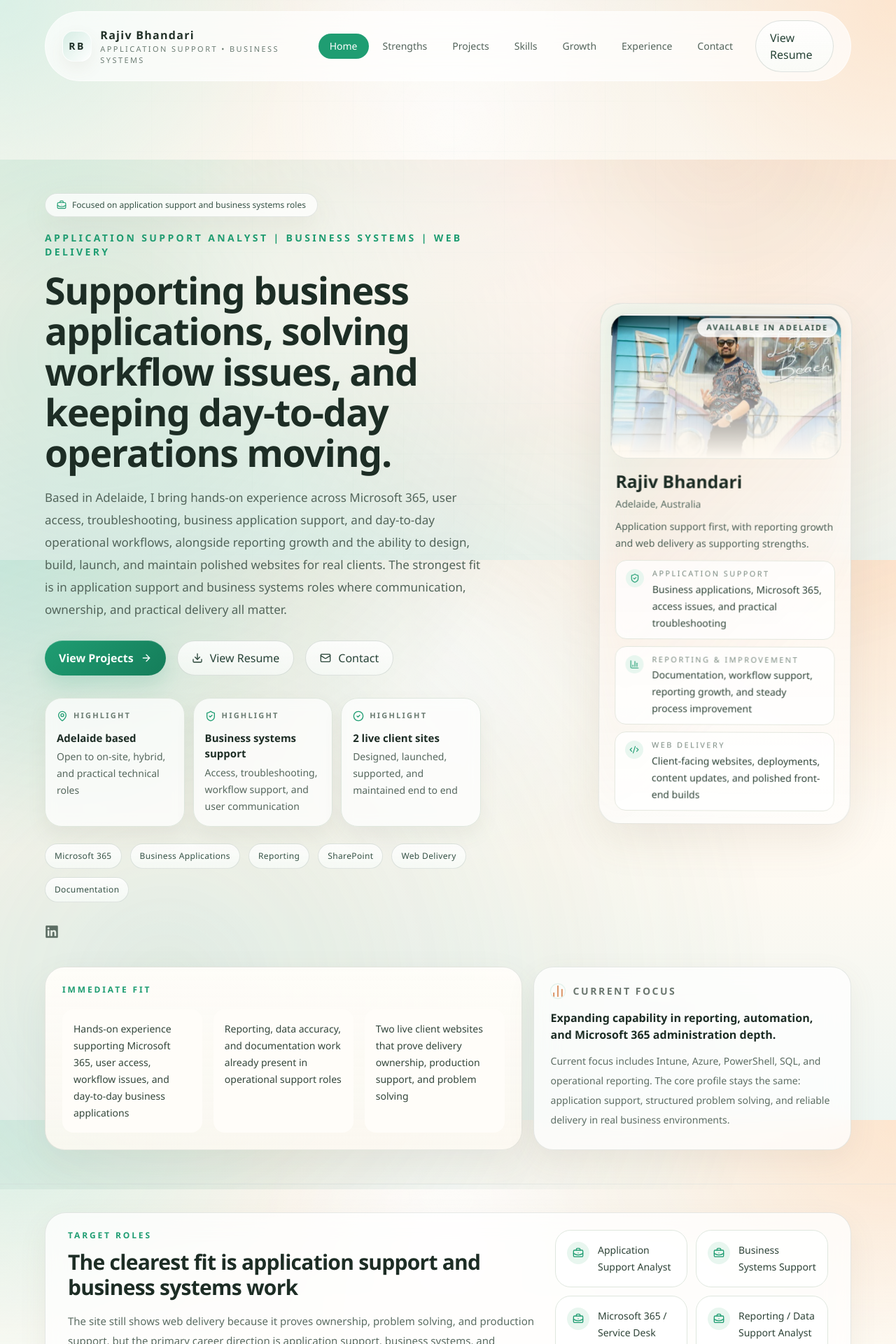
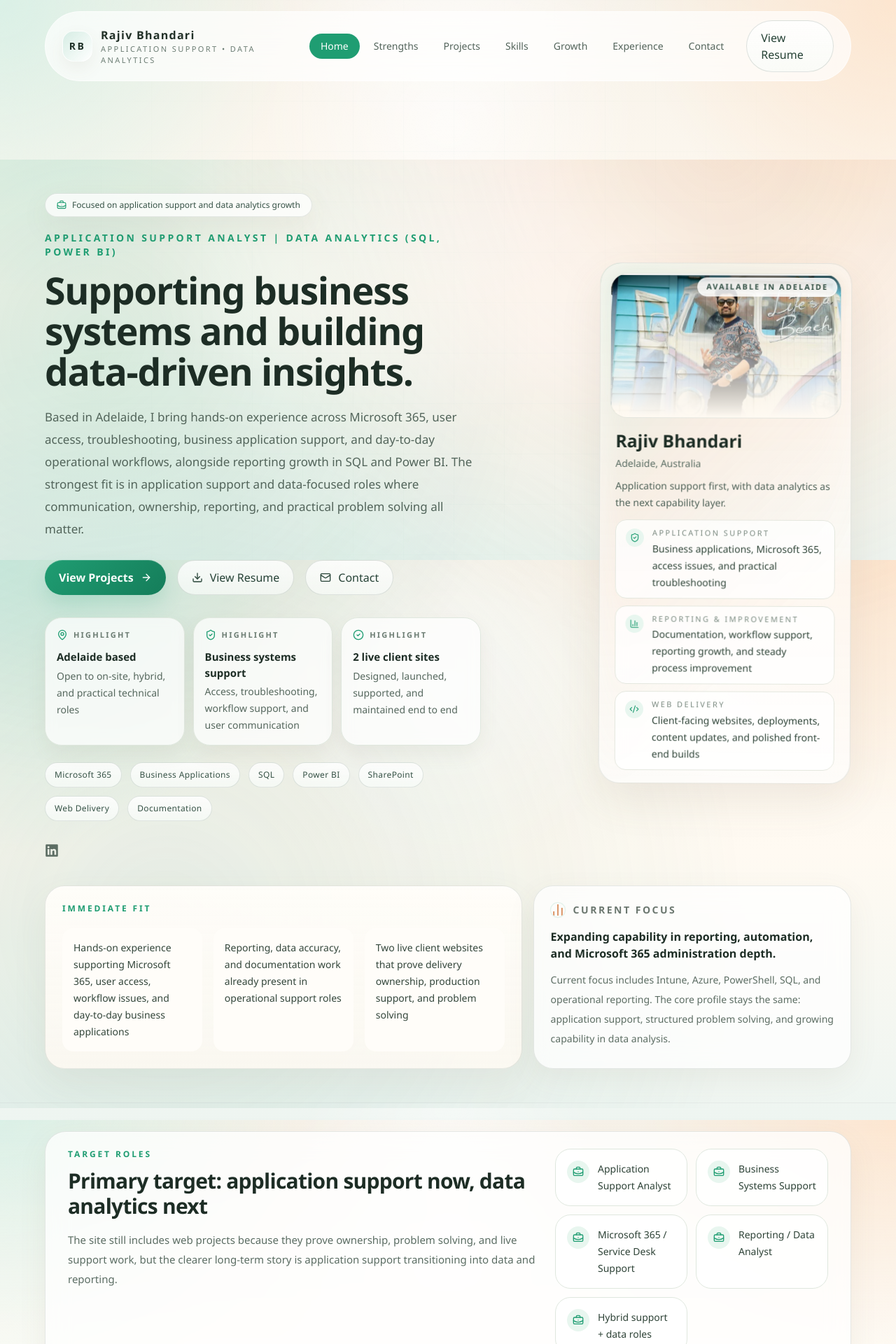
Before and after one commit to prodev1996/portfolio, a Next.js app: page / in a window 1280 px wide. Shown: the top 1920 px of the page at 70% size. Built offline with nearby package versions, Linux system fonts and the light colour scheme.

Commit message:
Sharpen support to data transition story

```diff
--- a/app/layout.tsx
+++ b/app/layout.tsx
@@ -12,14 +12,14 @@ export const metadata: Metadata = {
     template: "%s | Rajiv Bhandari",
   },
   description:
-    "Portfolio of Rajiv Bhandari, an Adelaide-based application support professional with experience across Microsoft 365, business systems, troubleshooting, reporting growth, and client-facing websites.",
+    "Portfolio of Rajiv Bhandari, an Adelaide-based application support professional transitioning into data analytics with experience across Microsoft 365, business systems, troubleshooting, SQL, Power BI, and reporting growth.",
   alternates: {
     canonical: "https://www.rajivbhandari.com",
   },
   openGraph: {
     title: "Rajiv Bhandari | Application Support Analyst",
     description:
-      "Application support, Microsoft 365, business systems, troubleshooting, reporting growth, and delivery proof for Adelaide teams and businesses.",
+      "Application support, Microsoft 365, business systems, SQL, Power BI, reporting growth, and delivery proof for Adelaide teams and businesses.",
     url: "https://www.rajivbhandari.com",
     siteName: "Rajiv Bhandari Portfolio",
     type: "profile",
@@ -36,7 +36,7 @@ export const metadata: Metadata = {
     card: "summary_large_image",
     title: "Rajiv Bhandari | Application Support Analyst",
     description:
-      "Adelaide-based application support professional focused on Microsoft 365, business systems, troubleshooting, reporting growth, and practical delivery.",
+      "Adelaide-based application support professional transitioning into data analytics with Microsoft 365, business systems, SQL, Power BI, and reporting growth.",
     images: ["/og-image.png"],
   },
   keywords: [
@@ -50,6 +50,9 @@ export const metadata: Metadata = {
     "Active Directory",
     "Business Systems",
     "Reporting",
+    "Data Analytics",
+    "SQL",
+    "Power BI",
     "Web Delivery",
     "React",
     "Next.js",
--- a/components/Hero.tsx
+++ b/components/Hero.tsx
@@ -20,7 +20,8 @@ import { FaLinkedin } from "react-icons/fa";
 const roleBadges = [
   "Microsoft 365",
   "Business Applications",
-  "Reporting",
+  "SQL",
+  "Power BI",
   "SharePoint",
   "Web Delivery",
   "Documentation",
@@ -92,7 +93,7 @@ export default function Hero() {
             >
               <BriefcaseBusiness className="h-3.5 w-3.5 text-[#1f9d72]" />
               <span>
-                Focused on application support and business systems roles
+                Focused on application support and data analytics growth
               </span>
             </motion.div>
 
@@ -102,7 +103,7 @@ export default function Hero() {
               transition={{ duration: 0.5, delay: 0.04 }}
               className="mb-4 text-sm font-semibold uppercase tracking-[0.24em] text-[#1f9d72]"
             >
-              Application Support Analyst | Business Systems | Web Delivery
+              Application Support Analyst | Data Analytics (SQL, Power BI)
             </motion.p>
 
             <motion.h1
@@ -111,7 +112,7 @@ export default function Hero() {
               transition={{ duration: 0.55, delay: 0.08 }}
               className="max-w-3xl text-[2.45rem] font-semibold leading-[1.08] tracking-tight text-[#1d2d25] sm:text-[3rem] lg:text-[3.35rem]"
             >
-              Supporting business applications, solving workflow issues, and keeping day-to-day operations moving.
+              Supporting business systems and building data-driven insights.
             </motion.h1>
 
             <motion.p
@@ -123,10 +124,9 @@ export default function Hero() {
               Based in Adelaide, I bring hands-on experience across Microsoft
               365, user access, troubleshooting, business application support,
               and day-to-day operational workflows, alongside reporting growth
-              and the ability to design, build, launch, and maintain polished
-              websites for real clients. The strongest fit is in application
-              support and business systems roles where communication, ownership,
-              and practical delivery all matter.
+              in SQL and Power BI. The strongest fit is in application support
+              and data-focused roles where communication, ownership, reporting,
+              and practical problem solving all matter.
             </motion.p>
 
             <motion.div
@@ -257,7 +257,7 @@ export default function Hero() {
                   <p className="text-[1.55rem] font-semibold text-[#1d2d25]">Rajiv Bhandari</p>
                   <p className="mt-1 text-sm text-[#5a6d63]">Adelaide, Australia</p>
                   <p className="mt-2.5 text-[14px] leading-6 text-[#4f6258]">
-                    Application support first, with reporting growth and web delivery as supporting strengths.
+                    Application support first, with data analytics as the next capability layer.
                   </p>
                 </div>
 
@@ -332,8 +332,8 @@ export default function Hero() {
             <p className="mt-3 text-sm leading-7 text-[#5c6d63]">
               Current focus includes Intune, Azure, PowerShell, SQL, and
               operational reporting. The core profile stays the same:
-              application support, structured problem solving, and reliable
-              delivery in real business environments.
+              application support, structured problem solving, and growing
+              capability in data analysis.
             </p>
           </motion.div>
         </motion.div>
--- a/components/Navbar.tsx
+++ b/components/Navbar.tsx
@@ -123,7 +123,7 @@ export default function Navbar() {
               Rajiv Bhandari
             </span>
             <span className="text-[11px] uppercase tracking-[0.22em] text-[#6b7c73]">
-              Application Support • Business Systems
+              Application Support • Data Analytics
             </span>
           </span>
         </Link>
--- a/components/ReportingProof.tsx
+++ b/components/ReportingProof.tsx
@@ -15,22 +15,22 @@ const proofAreas = [
     icon: FileSpreadsheet,
   },
   {
-    title: "SQL and operational analysis",
-    desc: "I am building SQL and reporting capability around practical operational questions so the transition into reporting-focused roles has visible proof behind it.",
+    title: "Sales Dashboard (Power BI)",
+    desc: "Planned case study for a Power BI dashboard focused on KPIs, sales trends, category performance, and business-facing visuals.",
     points: [
-      "SQL fundamentals and structured data work",
-      "Reporting-focused learning tied to business use cases",
-      "Operational analysis as a clear next capability layer",
+      "KPIs, trend lines, and summary visuals",
+      "Revenue, profit, and top-product insights",
+      "Will become the main reporting case study on the site",
     ],
     icon: Database,
   },
   {
-    title: "Documentation and process improvement",
-    desc: "Across support and delivery work, I keep coming back to the same value: clearer processes, better documentation, and more repeatable ways of working.",
+    title: "SQL analysis project",
+    desc: "Planned SQL case study focused on joins, grouping, and business questions such as customer, product, and sales analysis.",
     points: [
-      "Turn recurring issues into clearer support notes",
-      "Support smoother onboarding, access, and workflow changes",
-      "Connect support work with continuous improvement",
+      "JOIN, GROUP BY, filtering, and aggregation",
+      "Customer and sales analysis queries",
+      "Will show practical data analysis thinking, not just syntax",
     ],
     icon: BarChart3,
   },
@@ -45,15 +45,16 @@ export default function ReportingProof() {
       <div className="mx-auto max-w-6xl">
         <div className="max-w-3xl">
           <p className="text-xs font-semibold uppercase tracking-[0.24em] text-[#1f9d72]">
-            Reporting & Data Work
+            Data & Reporting Projects
           </p>
           <h2 className="mt-3 text-3xl font-semibold tracking-tight text-[#1d2d25] sm:text-4xl">
-            Support experience that also points toward reporting and process improvement
+            Current proof now, plus the data case studies being built next
           </h2>
           <p className="mt-4 text-sm leading-7 text-[#5e6f65] sm:text-[15px]">
-            Reporting is not just a future idea on this site. It already shows
-            up through data accuracy work, documentation, operational support,
-            and the tools I am actively building around SQL, Excel, and repeatable workflows.
+            This section shows the reporting work already present in my
+            experience, while also making space for the two data portfolio
+            projects that will strengthen the transition into analytics:
+            a Power BI sales dashboard and an SQL analysis case study.
           </p>
         </div>
 
--- a/components/ResumeHeader.tsx
+++ b/components/ResumeHeader.tsx
@@ -21,7 +21,7 @@ export default function ResumeHeader() {
           </h1>
 
           <p className="mt-3 text-lg text-[#405247]">
-            Business Systems • Microsoft 365 • Web Development
+            Application Support Analyst • Data Analytics (SQL, Power BI)
           </p>
 
           <p className="mt-5 max-w-3xl text-sm leading-7 text-[#5e6f65] sm:text-[15px]">
--- a/components/TargetRoles.tsx
+++ b/components/TargetRoles.tsx
@@ -7,8 +7,8 @@ const roles = [
   "Application Support Analyst",
   "Business Systems Support",
   "Microsoft 365 / Service Desk Support",
-  "Reporting / Data Support Analyst",
-  "Hybrid support + delivery roles",
+  "Reporting / Data Analyst",
+  "Hybrid support + data roles",
 ];
 
 export default function TargetRoles() {
@@ -25,13 +25,13 @@ export default function TargetRoles() {
                 Target Roles
               </p>
               <h2 className="mt-3 text-2xl font-semibold tracking-tight text-[#1d2d25] sm:text-3xl">
-                The clearest fit is application support and business systems work
+                Primary target: application support now, data analytics next
               </h2>
               <p className="mt-4 text-sm leading-7 text-[#5b6d63] sm:text-[15px]">
-                The site still shows web delivery because it proves ownership,
-                problem solving, and production support, but the primary career
-                direction is application support, business systems, and
-                reporting-aware technical work.
+                The site still includes web projects because they prove
+                ownership, problem solving, and live support work, but the
+                clearer long-term story is application support transitioning
+                into data and reporting.
               </p>
             </div>
 
--- /dev/null
+++ b/data-projects/sales-dashboard/notes.md
@@ -0,0 +1,8 @@
+# Notes
+
+Use this file to track:
+- dataset source
+- cleaning steps
+- calculated measures
+- final KPI definitions
+- screenshot checklist
```
Also changed, not shown: data-projects/sales-dashboard/README.md (added), data-projects/sql-analysis/README.md (added), 1 other file (tests, documents, lock files or other folders).
